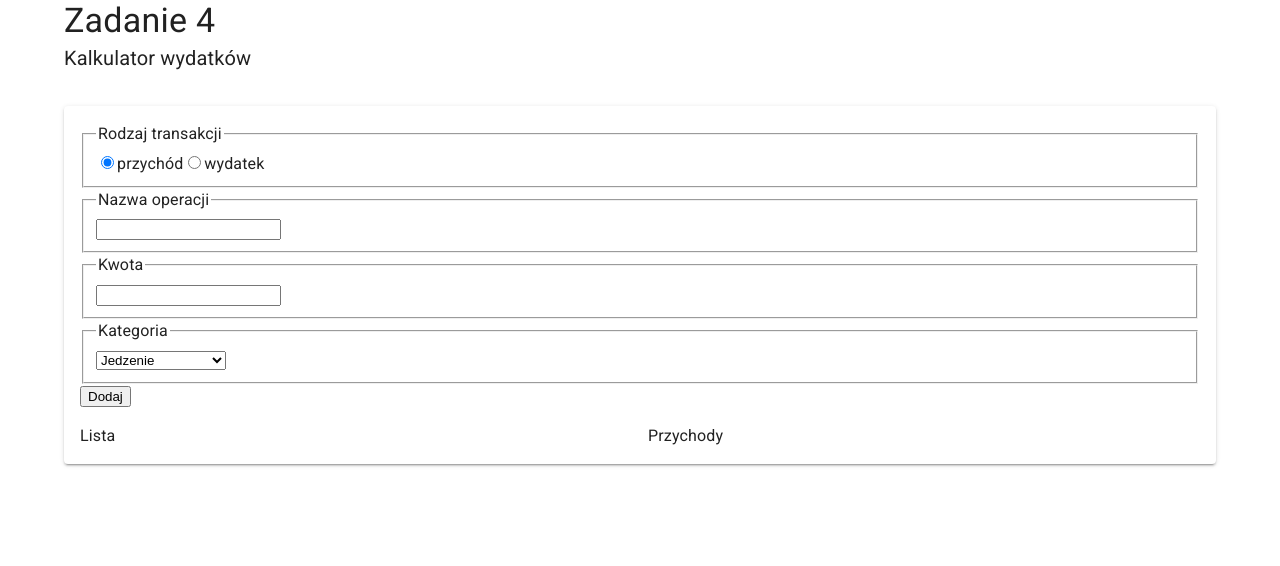
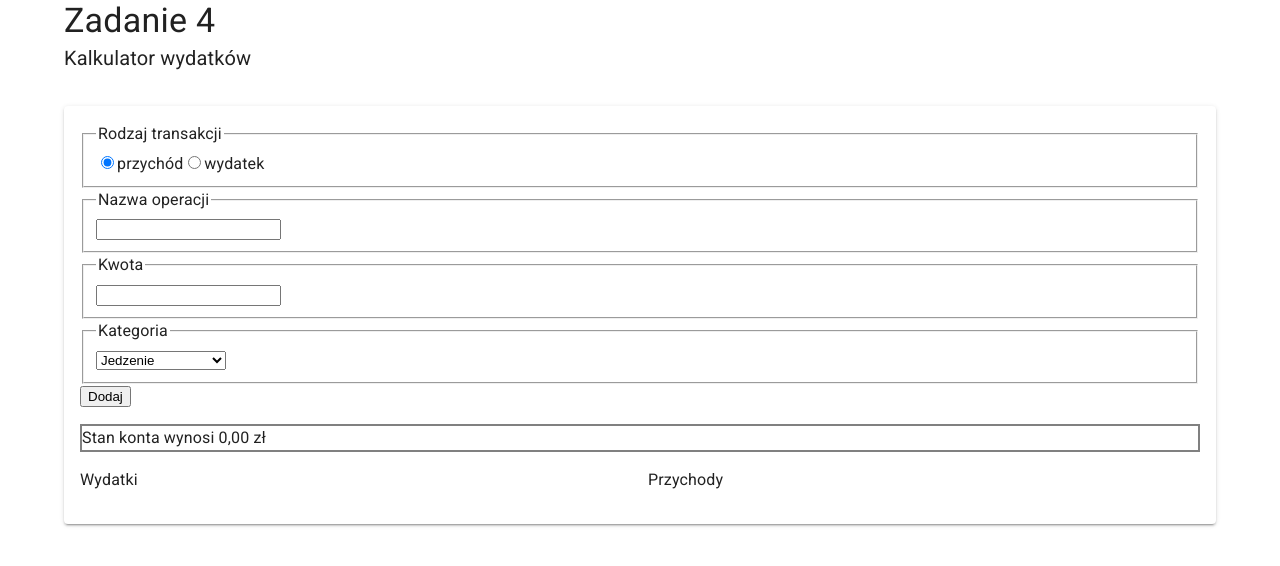
Before and after one commit to KamQuoss/tydzien_4_zad-4, a React (Create React App) app: page / in a window 1280 px wide. Shown: the top 566 px of the page. Built offline with nearby package versions, Linux system fonts and the light colour scheme.

Commit message:
initial commit

```diff
--- a/src/App.js
+++ b/src/App.js
@@ -10,6 +10,8 @@ import {
 import { createTheme } from "@mui/material/styles";
 
 import Form from "./components/Form/Form";
+import { ItemList } from "./components/ItemList/ItemList";
+import { Balance } from "./components/Balance/Balance";
 
 const theme = createTheme();
 
@@ -45,29 +47,26 @@ export default function App() {
         <Paper elevation={2} sx={{ mt: 4, p: 2 }}>
           <Grid container spacing={2}>
             <Grid item xs={12}>
-              {/* formularz */}
               <Form onItemAdd={changeState} />
             </Grid>
+            <Grid item xs={12}>
+              <Balance state={state} />
+            </Grid>
             <Grid item xs={6}>
-              Lista
-              {/* {state.map((item) => {
-                return (
-                  <div>
-                    {item.id}
-                    <button
-                      onClick={changeState({
-                        type: "add",
-                        value: { id: item.id }
-                      })}
-                    >
-                      usuń
-                    </button>
-                  </div>
-                );
-              })} */}
+              Wydatki
+              <ItemList
+                state={state}
+                operationType="income"
+                onItemRemove={changeState}
+              />
             </Grid>
             <Grid item xs={6}>
               Przychody
+              <ItemList
+                state={state}
+                operationType="expence"
+                onItemRemove={changeState}
+              />
             </Grid>
           </Grid>
         </Paper>
--- /dev/null
+++ b/src/components/Balance/Balance.js
@@ -0,0 +1,16 @@
+import React from "react";
+import { Box } from "@mui/material";
+import toPLN from "../../utils/toPLN";
+
+export const Balance = ({ state }) => {
+  const balance = state.reduce((prev, curr) => {
+    return curr.transaction == "income"
+      ? prev + parseFloat(curr.amount)
+      : prev - parseFloat(curr.amount);
+  }, 0);
+  return (
+    <Box sx={{ border: "2px solid grey" }}>
+      Stan konta wynosi {toPLN(balance)}
+    </Box>
+  );
+};
--- /dev/null
+++ b/src/components/ItemList/DeleteButton.js
@@ -0,0 +1,7 @@
+import React from "react";
+
+export const DeleteButton = ({ onItemRemove, id }) => (
+  <button onClick={() => onItemRemove({ type: "remove", value: { id: id } })}>
+    usuń
+  </button>
+);
--- /dev/null
+++ b/src/components/ItemList/Item.js
@@ -0,0 +1,10 @@
+import React from "react";
+import { DeleteButton } from "./DeleteButton";
+import toPLN from "../../utils/toPLN";
+
+export const Item = ({ key, name, category, amount, onItemRemove, id }) => (
+  <li key={key}>
+    {category.toUpperCase()} {name} {toPLN(amount)}{" "}
+    <DeleteButton onItemRemove={onItemRemove} id={id} />
+  </li>
+);
--- /dev/null
+++ b/src/components/ItemList/ItemList.js
@@ -0,0 +1,20 @@
+import React from "react";
+import { Item } from "./Item";
+
+export const ItemList = ({ state, operationType, onItemRemove }) => (
+  <ul>
+    {state.length > 0 &&
+      state
+        .filter((item) => item.transaction === operationType)
+        .map((item) => (
+          <Item
+            key={state.id}
+            name={item.operationName}
+            category={item.category}
+            amount={item.amount}
+            onItemRemove={onItemRemove}
+            id={item.id}
+          />
+        ))}
+  </ul>
+);
--- /dev/null
+++ b/src/utils/toPLN.js
@@ -0,0 +1,9 @@
+const toPLN = (value) =>
+  parseFloat(value).toLocaleString("pl-PL", {
+    style: "currency",
+    currency: "PLN",
+    minimumFractionDigits: 2,
+    maximumFractionDigits: 2
+  });
+
+export default toPLN;
```
